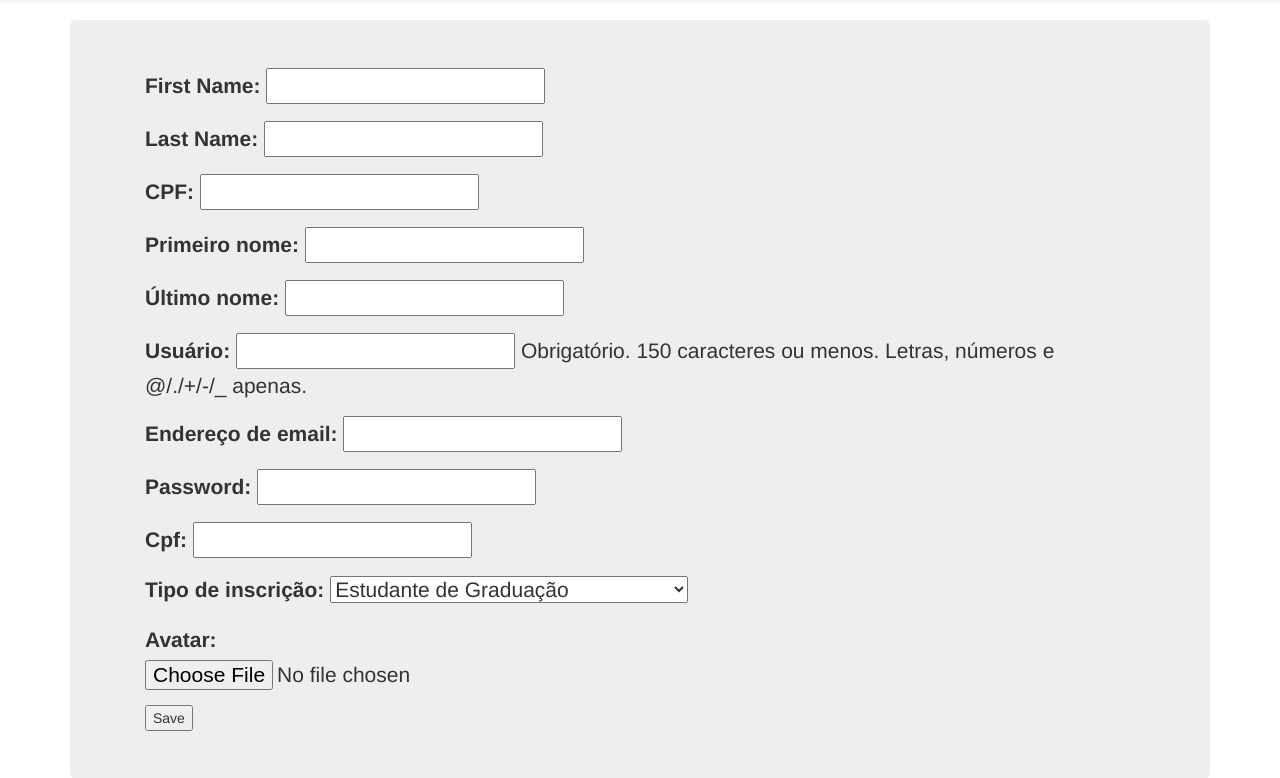
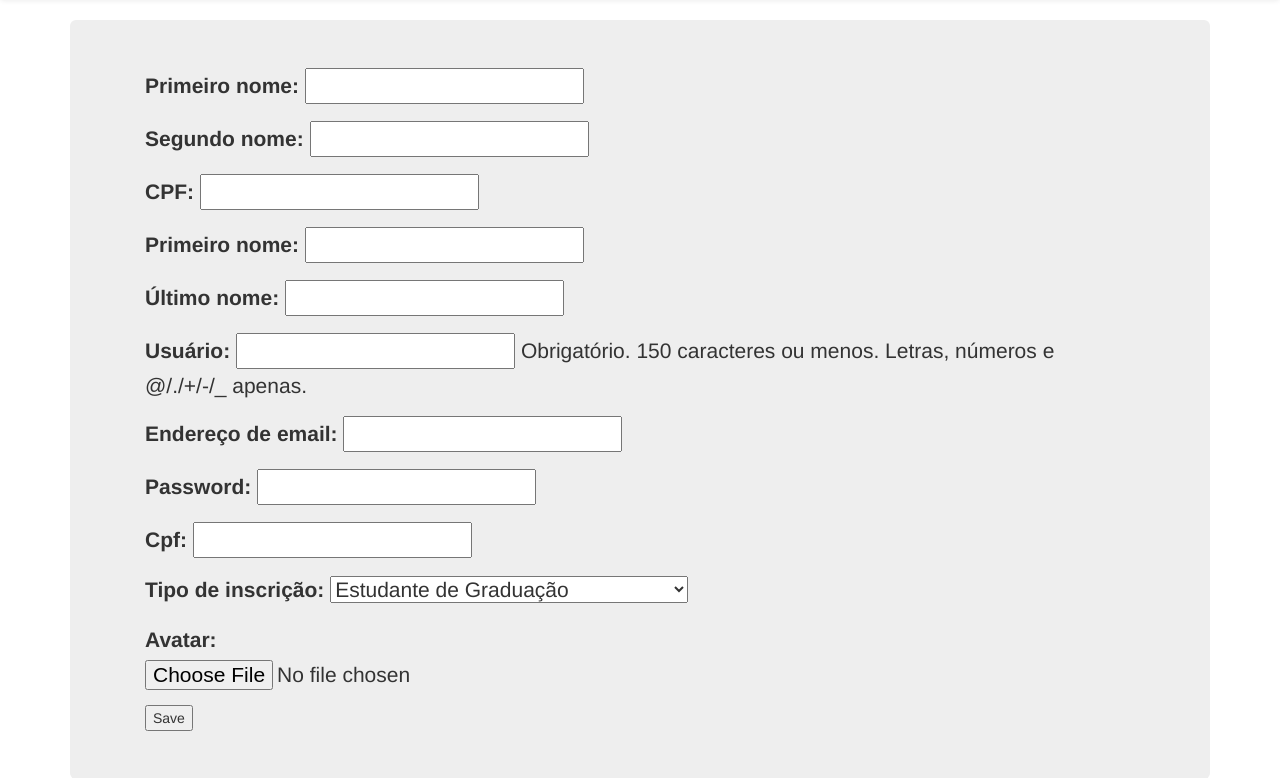
Before and after one commit to pixies/academic, a Django app: template templates/profile/editar.html in a window 1280 px wide. Shown: the part 52-830 px from the top of the page. Run offline with Django 3.2, Linux system fonts and the light colour scheme; the template is opened without the code that fills it: values that come from a table or form of the project are taken from there, others are empty; parts of the project's set-up code (start-up, migrations or seed data) failed here and were passed over; some libraries are stand-ins or nearby versions.

Commit message:
versao 0.1

```diff
--- a/membro_profile/forms.py
+++ b/membro_profile/forms.py
@@ -16,8 +16,8 @@ class MembroProfileForm(forms.ModelForm):
         fields = ('cpf','tipo_de_inscricao','avatar')
 
 class EditProfileForm(forms.ModelForm):
-    first_name = forms.CharField(label="First Name")
-    last_name = forms.CharField(label="Last Name")
+    first_name = forms.CharField(label="Primeiro nome")
+    last_name = forms.CharField(label="Segundo nome")
     cpf = forms.CharField(label="CPF")
 
     class Meta:
--- a/templates/base.html
+++ b/templates/base.html
@@ -5,7 +5,7 @@
     <meta http-equiv="X-UA-Compatible" content="IE=edge">
     <meta name="viewport" content="width=device-width, initial-scale=1">
     <!-- The above 3 meta tags *must* come first in the head; any other head content must come *after* these tags -->
-    <title>Bootstrap 101 Template</title>
+    <title>Sistema de Inscrições II SINPROVS</title>
 
     <!-- Bootstrap -->
     <link href="css/bootstrap.min.css" rel="stylesheet">
```
